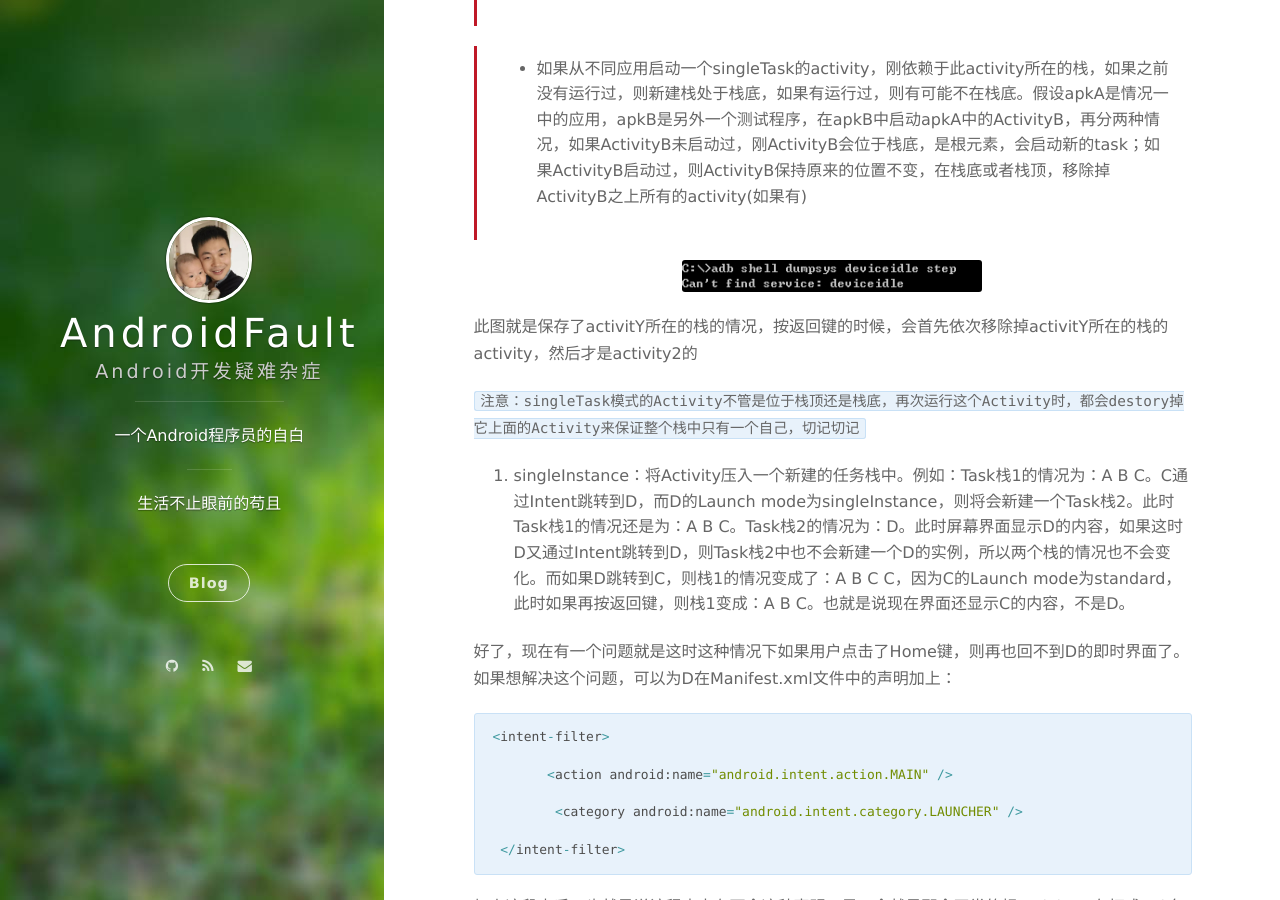
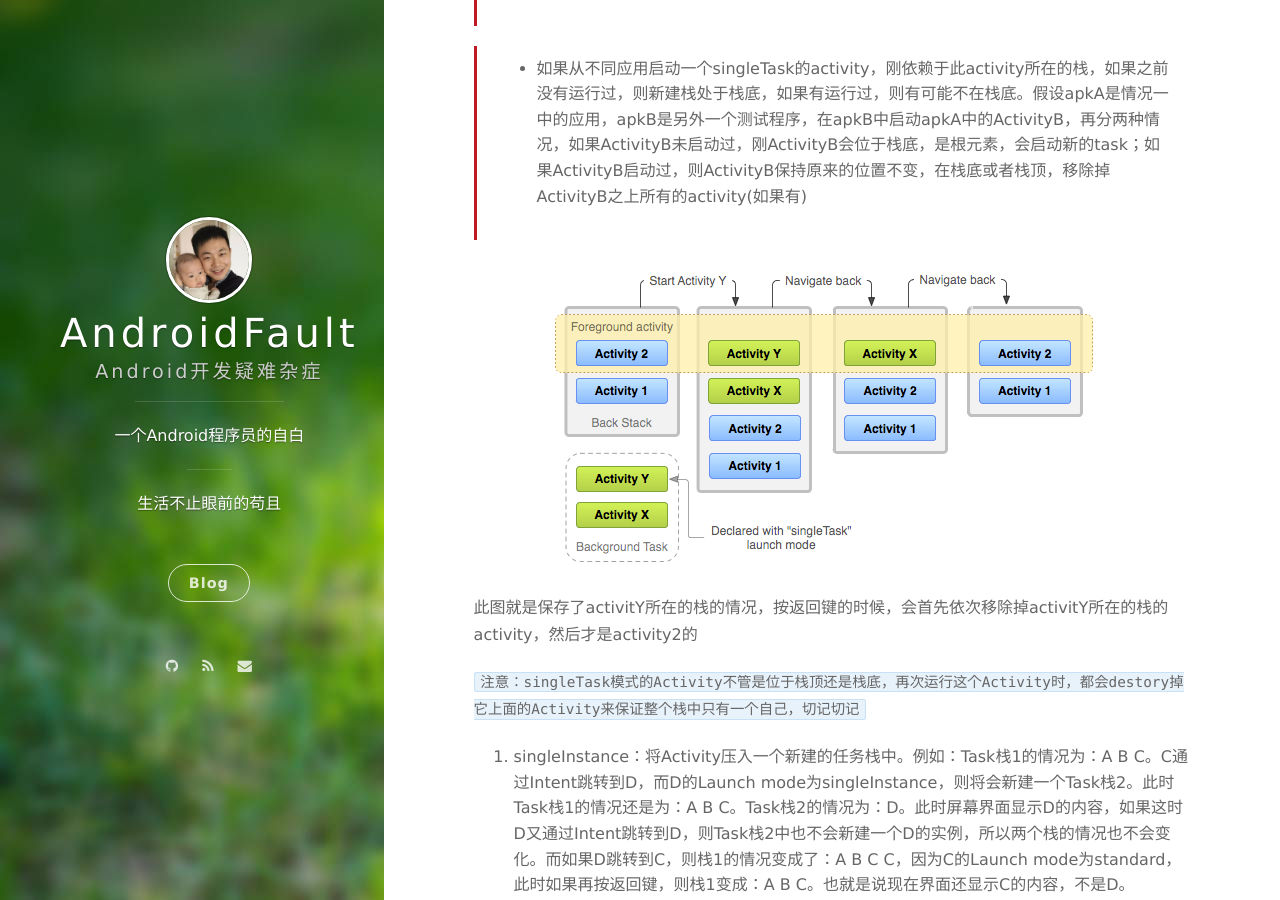
Before and after one commit to xiongtingjin/androidfault, a Jekyll site: the page built from _posts/2017-05-22-activity-launch-mode.md, in a window 1280 px wide and 900 px high, scrolled down 865 px. Built offline with Jekyll 4.4.1, drawn with Linux system fonts in a browser that asks for light colours; nearby versions of some CDN libraries; comment, search, counter and statistics services are not loaded.

Commit message:
修改图片名称

```diff
--- a/_posts/2017-05-22-activity-launch-mode.md
+++ b/_posts/2017-05-22-activity-launch-mode.md
@@ -16,7 +16,7 @@ date: 2017-05-22 14:50:20
 
 > * 如果从不同应用启动一个singleTask的activity，刚依赖于此activity所在的栈，如果之前没有运行过，则新建栈处于栈底，如果有运行过，则有可能不在栈底。假设apkA是情况一中的应用，apkB是另外一个测试程序，在apkB中启动apkA中的ActivityB，再分两种情况，如果ActivityB未启动过，刚ActivityB会位于栈底，是根元素，会启动新的task；如果ActivityB启动过，则ActivityB保持原来的位置不变，在栈底或者栈顶，移除掉ActivityB之上所有的activity(如果有)
 
-<img src="/assets/images/post/doze_2.jpg"/>
+<img src="/assets/images/post/launch_mode.png"/>
 
 此图就是保存了activitY所在的栈的情况，按返回键的时候，会首先依次移除掉activitY所在的栈的activity，然后才是activity2的
 
```
